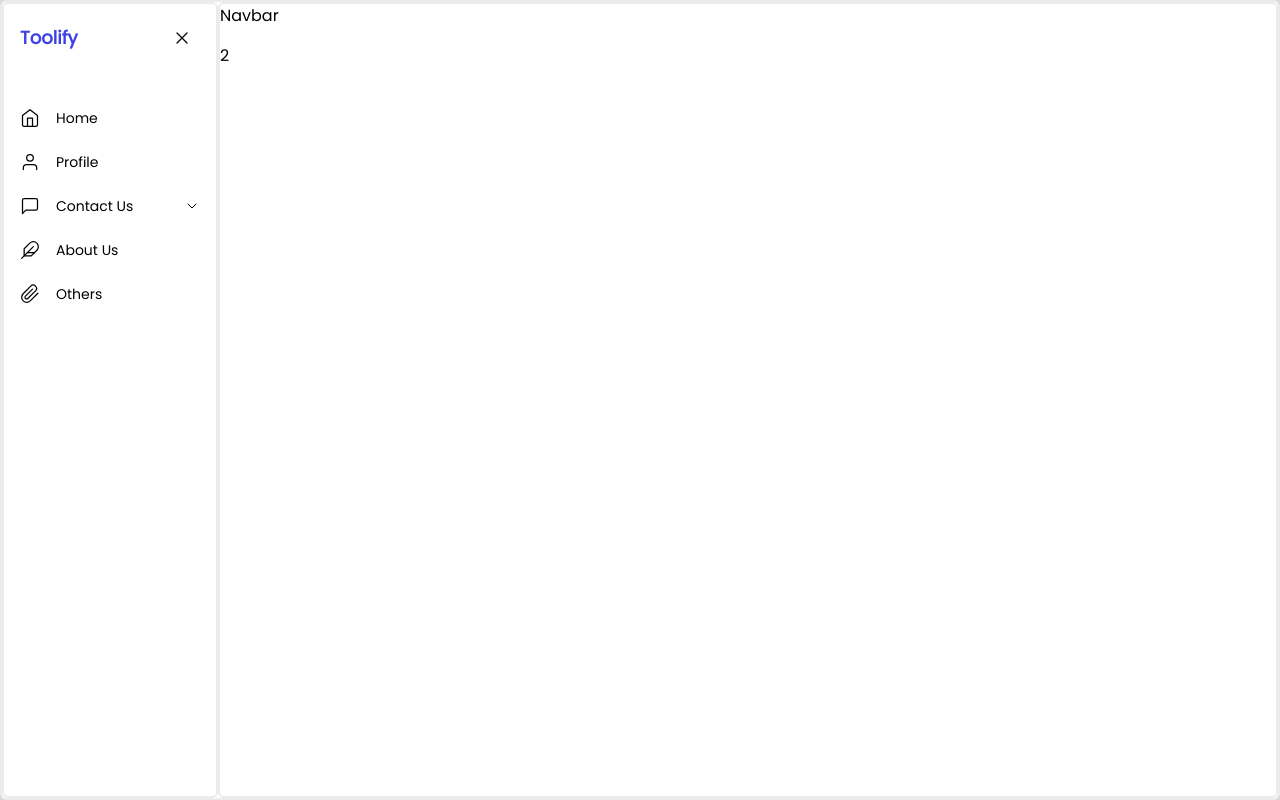
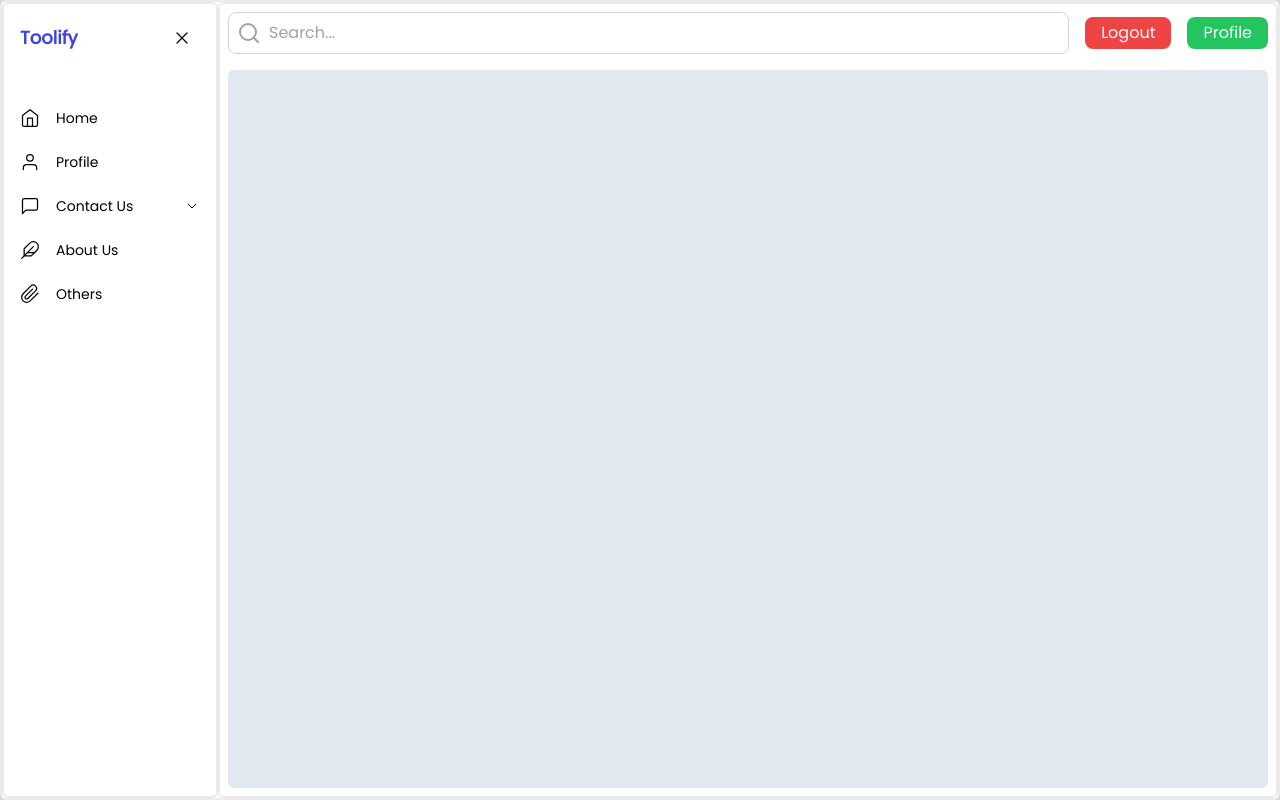
Before and after one commit to OmkarGhadge24/toolify, a React (Create React App) app in the folder frontend/: page / in a window 1280 px wide. Built offline with nearby package versions, Linux system fonts and the light colour scheme.

Commit message:
Navbar Created

```diff
--- a/frontend/src/components/Menu.jsx
+++ b/frontend/src/components/Menu.jsx
@@ -43,7 +43,7 @@ const Menu = ({ isOpen, setIsOpen }) => {
   return (
     <div
       className={`bg-white h-full text-black transition-all duration-300 ease-in-out text-sm border-2 rounded-md border-[rgba(0,0,0,0.08)] ${
-        isOpen ? "w-64" : "w-16"
+        isOpen ? "w-48 md:w-64" : "w-16"
       }`}
     >
       {/* Sidebar Header */}
@@ -62,7 +62,7 @@ const Menu = ({ isOpen, setIsOpen }) => {
           {isOpen ? (
             <FiX size={20} strokeWidth={1.5} />
           ) : (
-            <FiMaximize2 size={20} strokeWidth={1.5} />
+            <FiMaximize2 className="text-md md:text-xl" size={20} strokeWidth={1.5} />
           )}
         </button>
       </div>
--- a/frontend/src/components/Navbar.jsx
+++ b/frontend/src/components/Navbar.jsx
@@ -1,9 +1,94 @@
-import React from 'react'
+import React, { useState } from "react";
+import { FiSearch } from "react-icons/fi";
 
 const Navbar = () => {
+  const [isLoggedIn, setIsLoggedIn] = useState(true);
+
+  const handleLoginLogout = () => {
+    setIsLoggedIn(!isLoggedIn);
+  };
+
   return (
-    <div>Navbar</div>
-  )
-}
+    <div className="navbar">
+      {/* Desktop Navbar */}
+      <div className="hidden md:flex md:gap-4 items-center justify-between min-w-7xl mx-auto">
+        <div className="flex-1 flex items-center border border-gray-300 rounded-lg px-2 text-gray-700">
+          <FiSearch size={24} className="text-[#9CA3AF]" />
+          <input
+            type="text"
+            placeholder="Search..."
+            className="p-2 focus:outline-none"
+          />
+        </div>
+        <div className="flex gap-4">
+          {!isLoggedIn ? (
+            <>
+              <button
+                className="px-4 py-1 bg-blue-500 text-white rounded-lg hover:bg-blue-600"
+                onClick={handleLoginLogout}
+              >
+                Login
+              </button>
+              <button className="px-4 py-1 bg-gray-500 text-white rounded-lg hover:bg-gray-600">
+                Signup
+              </button>
+            </>
+          ) : (
+            <>
+              <button
+                className="px-4 py-1 bg-red-500 text-white rounded-lg hover:bg-red-600"
+                onClick={handleLoginLogout}
+              >
+                Logout
+              </button>
+              <button className="px-4 py-1 bg-green-500 text-white rounded-lg hover:bg-green-600">
+                Profile
+              </button>
+            </>
+          )}
+        </div>
+      </div>
 
-export default Navbar
+      {/* Mobile Navbar */}
+      <div className="flex flex-col md:hidden gap-4">
+        <div className="flex-1 flex items-center border border-gray-300 rounded-lg px-2 text-gray-700">
+          <FiSearch size={24} className="text-[#9CA3AF]" />
+          <input
+            type="text"
+            placeholder="Search..."
+            className="p-2 focus:outline-none"
+          />
+        </div>
+        <div className="flex justify-around">
+          {!isLoggedIn ? (
+            <>
+              <button
+                className="px-4 py-1 bg-blue-500 text-white rounded-lg hover:bg-blue-600"
+                onClick={handleLoginLogout}
+              >
+                Login
+              </button>
+              <button className="px-4 py-1 bg-gray-500 text-white rounded-lg hover:bg-gray-600">
+                Signup
+              </button>
+            </>
+          ) : (
+            <>
+              <button
+                className="px-4 py-1 bg-red-500 text-white rounded-lg hover:bg-red-600"
+                onClick={handleLoginLogout}
+              >
+                Logout
+              </button>
+              <button className="px-4 py-1 bg-green-500 text-white rounded-lg hover:bg-green-600">
+                Profile
+              </button>
+            </>
+          )}
+        </div>
+      </div>
+    </div>
+  );
+};
+
+export default Navbar;
--- a/frontend/src/pages/Home.jsx
+++ b/frontend/src/pages/Home.jsx
@@ -8,11 +8,11 @@ const Home = () => {
     <div className="w-full flex-1 transition-all duration-300 bg-[#dadada] h-full overflow-hidden">
       <div className="bg-white w-full border-2 rounded-md border-[rgba(0,0,0,0.08)] h-full shadow-sm flex">
         <Menu isOpen={isOpen} setIsOpen={setIsOpen} />
-        <div className="w-full flex flex-col gap-4 bg-white border-2 rounded-md border-[rgba(0,0,0,0.08)] ">
+        <div className="w-full flex flex-col gap-4 bg-white border-2 rounded-md border-[rgba(0,0,0,0.08)] p-2">
           <div className="w-full">
             <Navbar />
           </div>
-          <div className="w-full flex-grow">2</div>
+          <div className="w-full flex-grow bg-slate-200 rounded-md"></div>
         </div>
       </div>
     </div>
```
